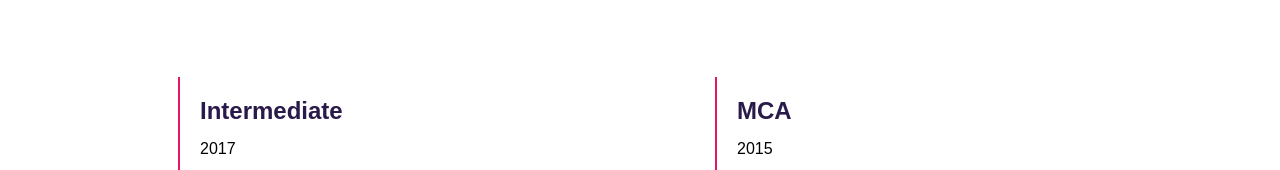
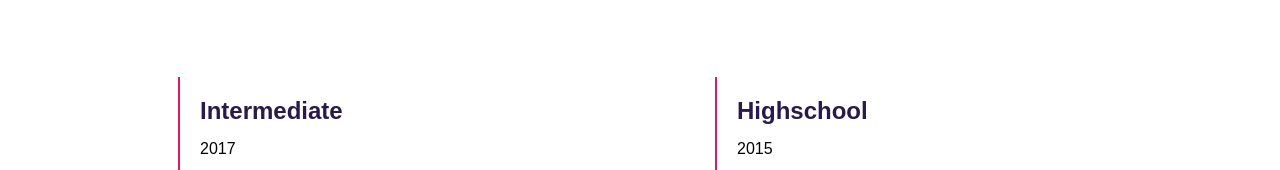
Before and after one commit to sachinsharma9721/Personal-Portfolio, a plain HTML site: page index.html in a window 1280 px wide. Shown: the part 3283-3453 px from the top of the page. Drawn offline with nearby package versions, Linux system fonts and the light colour scheme.

Commit message:
education section edit

```diff
--- a/index.html
+++ b/index.html
@@ -229,7 +229,7 @@
                     <span class="edu-span">70%</span>
                 </div>
                 <div class="edu-content">
-                    <h1>MCA</h1>
+                    <h1>Highschool</h1>
                     <span class="edu-span">2015</span>
                     <h1>A.V.M <br>
                         Nagar,Bharatpur
@@ -238,6 +238,51 @@
                 </div>
             </div>
         </section>
+
+
+        <!-- <section id="projects">
+            <div class="project">
+              <img src="./assests/img/cv-home-cofee.jpg" alt="Project 1">
+              <h3>Project 1</h3>
+              <p>Description of Project 1</p>
+              <a href="#">View Project</a>
+            </div>
+
+            <div class="project">
+              <img src="./assests/img/cv-home-cofee.jpg" alt="Project 2">
+              <h3>Project 2</h3>
+              <p>Description of Project 2</p>
+              <a href="#">View Project</a>
+            </div>
+
+            <div class="project">
+                <img src="./assests/img/cv-home-cofee.jpg" alt="Project 3">
+                <h3>Project 3</h3>
+                <p>Description of Project 2</p>
+                <a href="#">View Project</a>
+            </div>
+
+            <div class="project">
+                <img src="./assests/img/cv-home-cofee.jpg" alt="Project 4">
+                <h3>Project 3</h3>
+                <p>Description of Project 2</p>
+                <a href="#">View Project</a>
+            </div>
+
+            <div class="project">
+                <img src="./assests/img/cv-home-cofee.jpg" alt="Project 5">
+                <h3>Project 4</h3>
+                <p>Description of Project 2</p>
+                <a href="#">View Project</a>
+            </div>
+
+            <div class="project">
+                <img src="./assests/img/cv-home-cofee.jpg" alt="Project 6">
+                <h3>All Projects</h3>
+                <p>Github Repositories</p>
+                <a href="https://github.com/sachinsharma9721?tab=repositories">Open Github</a>
+              </div>
+          </section> -->
 
         <section class="about_section">
             <div class="about">
```
Also changed, not shown: assests/css/style.css (+38 -0 lines).
